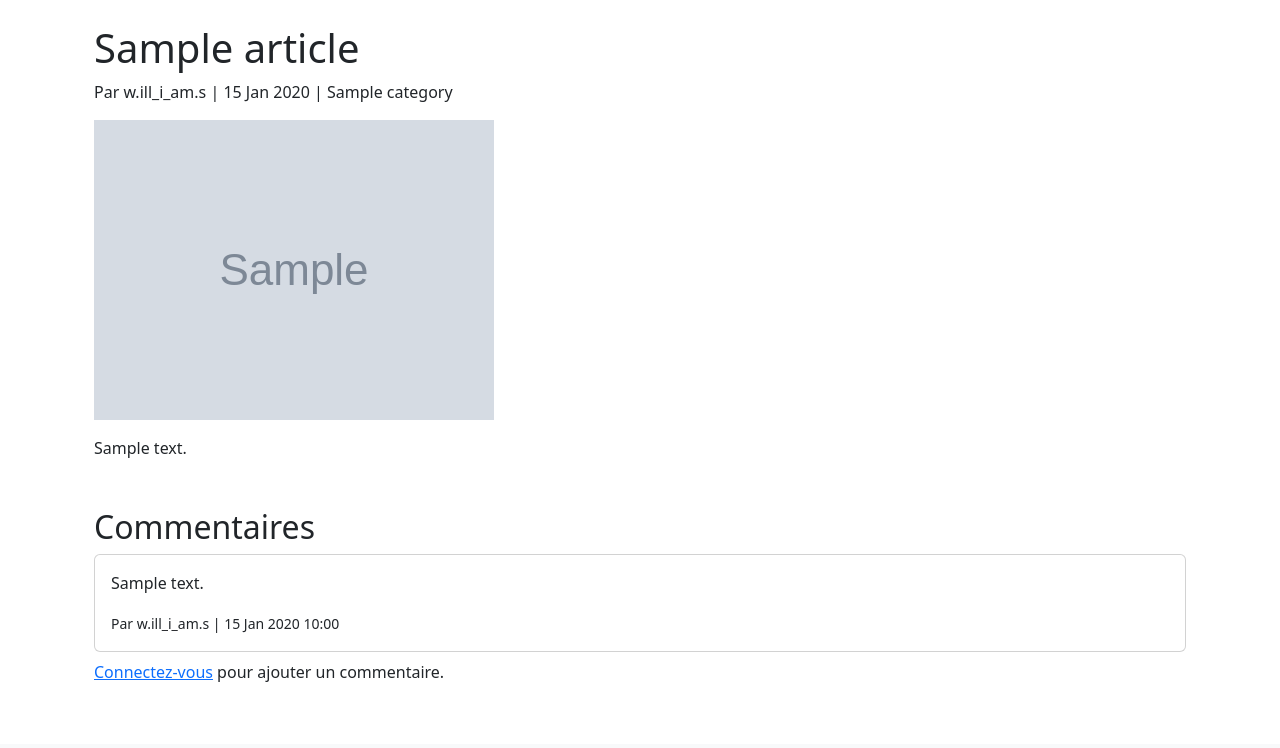
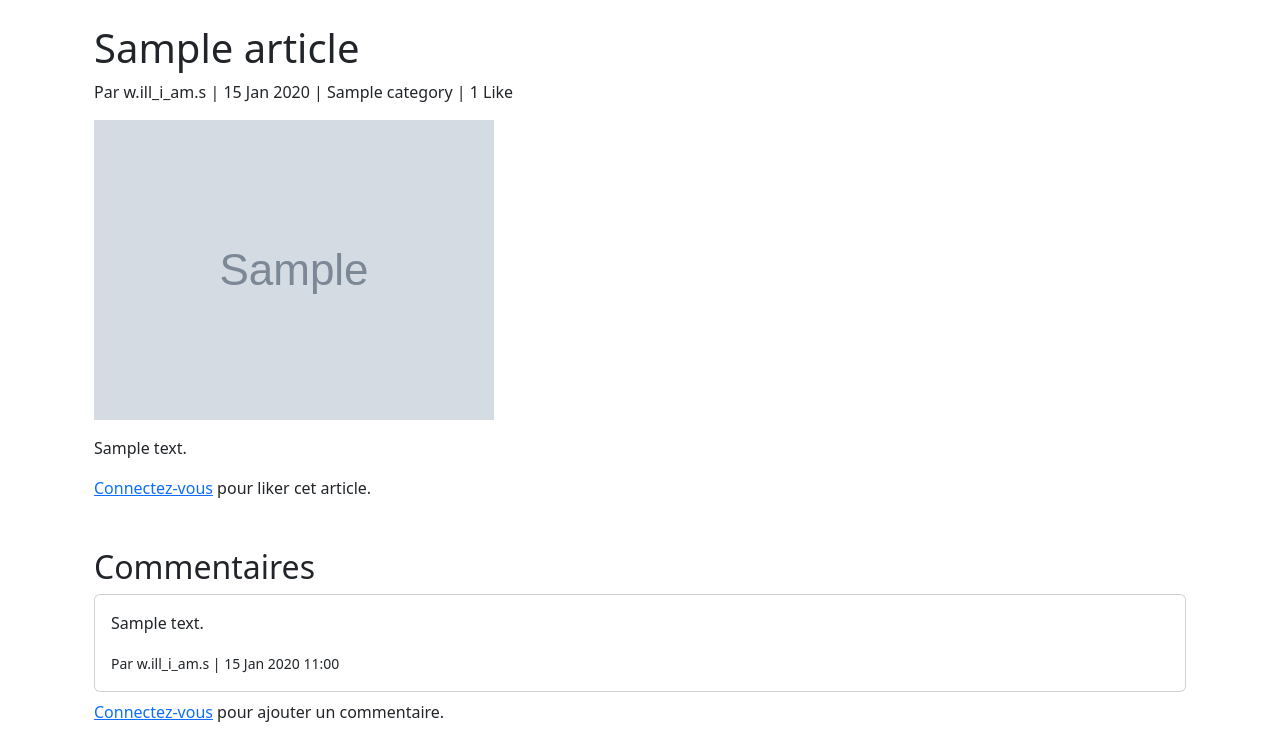
Before and after one commit to WilliamsLenkeu/blogTech, a Django app: a page that uses articles/templates/articles/article_detail.html in a window 1280 px wide. Shown: the part 56-804 px from the top of the page. Before the commit the page ends 738 px from the top, so only its background shows below. Run offline with Django 5.2, Linux system fonts and the light colour scheme; data comes from the database, SQL or seed files in the repository; both versions use the stored data as it was after the commit; tables that the repository leaves empty hold one stand-in row (values such as "Sample post"); grey boxes marked "Sample" are stand-in pictures; parts of the project's set-up code (start-up, migrations or seed data) failed here and were passed over.

Commit message:
Ajout de la validation et de la compression des images dans le formulaire d'article. Implémentation d'un système de likes pour les articles, permettant aux utilisateurs de liker ou de retirer leur like. Mise à jour des vues pour gérer l'affichage des likes et des commentaires. Modification des paramètres de langue et de cache dans les réglages du projet.

```diff
--- a/articles/forms.py
+++ b/articles/forms.py
@@ -1,5 +1,9 @@
 from django import forms
 from .models import Article, Category, Comment
+from django.core.exceptions import ValidationError
+from PIL import Image
+from io import BytesIO
+from django.core.files.uploadedfile import InMemoryUploadedFile
 
 class ArticleForm(forms.ModelForm):
     class Meta:
@@ -9,6 +13,47 @@
             'content': forms.Textarea(attrs={'rows': 10}),
         }
 
+    def clean_image(self):
+        image = self.cleaned_data.get('image')
+        if image:
+            # Cette méthode s'occupe uniquement de la validation
+            if image.size > 5 * 1024 * 1024:  # 5MB max
+                raise ValidationError("L'image ne doit pas dépasser 5 Mo.")
+            if not image.name.lower().endswith(('.png', '.jpg', '.jpeg')):
+                raise ValidationError("Seuls les formats PNG et JPG sont acceptés.")
+        return image
+
+    def save(self, commit=True):
+        # Cette méthode est surchargée pour compresser l'image avant l'enregistrement
+        article = super().save(commit=False)
+
+        image = self.cleaned_data.get('image')
+        if image:
+            # Ouvrir l'image avec Pillow
+            pil_image = Image.open(image)
+
+            # Créer un buffer pour sauvegarder l'image compressée
+            output = BytesIO()
+
+            # Redimensionner l'image si elle est trop grande (facultatif)
+            if pil_image.width > 800 or pil_image.height > 600:
+                pil_image.thumbnail((800, 600))
+
+            # Compresser et sauvegarder l'image dans le buffer
+            # Ajustez la qualité (quality) pour trouver le bon équilibre taille/qualité
+            if pil_image.mode in ('RGBA', 'P'):
+                pil_image = pil_image.convert('RGB')
+            pil_image.save(output, format='JPEG', quality=85)
+            output.seek(0)
+
+            # Mettre à jour l'objet image de l'article avec le fichier compressé
+            article.image = InMemoryUploadedFile(output, 'ImageField', f"{image.name.split('.')[0]}.jpeg", 'image/jpeg', output.getbuffer().nbytes, None)
+
+        if commit:
+            article.save()
+        return article
+
+
 class CommentForm(forms.ModelForm):
     class Meta:
         model = Comment
@@ -16,3 +61,9 @@
         widgets = {
             'content': forms.Textarea(attrs={'rows': 4, 'placeholder': 'Votre commentaire...'}),
         }
+
+    def clean_content(self):
+        content = self.cleaned_data.get('content')
+        if len(content) > 1000:
+            raise ValidationError("Le commentaire ne doit pas dépasser 1000 caractères.")
+        return content
--- a/articles/models.py
+++ b/articles/models.py
@@ -47,3 +47,14 @@
 
     def __str__(self):
         return f"Commentaire par {self.author} sur {self.article}"
+
+class Like(models.Model):
+    article = models.ForeignKey(Article, on_delete=models.CASCADE, related_name='likes')
+    user = models.ForeignKey(get_user_model(), on_delete=models.CASCADE)
+    created_at = models.DateTimeField(auto_now_add=True)
+
+    class Meta:
+        unique_together = ('article', 'user')  # Un utilisateur ne peut liker un article qu'une fois
+
+    def __str__(self):
+        return f"Like de {self.user} sur {self.article}"
--- a/articles/templates/articles/article_detail.html
+++ b/articles/templates/articles/article_detail.html
@@ -2,11 +2,24 @@
 {% block content %}
 <div class="container my-4">
     <h1>{{ article.title }}</h1>
-    <p>Par {{ article.author }} | {{ article.created_at|date:"d M Y" }} | {{ article.category }}</p>
+    <p>Par {{ article.author }} | {{ article.created_at|date:"d M Y" }} | {{ article.category }} | {{ article.likes.count }} Like{{ article.likes.count|pluralize }}</p>
     {% if article.image %}
         <img src="{{ article.image.url }}" class="img-fluid mb-3" alt="{{ article.title }}" style="max-height: 400px; object-fit: cover;">
     {% endif %}
     <div>{{ article.content|safe }}</div>
+
+    <!-- Bouton Like -->
+    {% if user.is_authenticated %}
+        <form method="post" action="{% url 'article_like' article.slug %}">
+            {% csrf_token %}
+            <button type="submit" class="btn {% if is_liked %}btn-outline-primary{% else %}btn-primary{% endif %}">
+                {% if is_liked %}Retirer le like{% else %}Liker{% endif %}
+            </button>
+        </form>
+    {% else %}
+        <p><a href="{% url 'login' %}">Connectez-vous</a> pour liker cet article.</p>
+    {% endif %}
+
     {% if user.is_authenticated and user == article.author or user.is_staff %}
         <a href="{% url 'article_edit' article.slug %}" class="btn btn-warning">Modifier</a>
         <a href="{% url 'article_delete' article.slug %}" class="btn btn-danger">Supprimer</a>
--- a/articles/urls.py
+++ b/articles/urls.py
@@ -1,5 +1,5 @@
 from django.urls import path
-from .views import article_list, article_detail, article_create, article_edit, article_delete, comment_delete
+from .views import article_list, article_detail, article_create, article_edit, article_delete, comment_delete, article_like
 
 urlpatterns = [
     path('', article_list, name='article_list'),
@@ -8,4 +8,5 @@
     path('<slug:slug>/edit/', article_edit, name='article_edit'),
     path('<slug:slug>/delete/', article_delete, name='article_delete'),
     path('<slug:slug>/comment/<int:comment_id>/delete/', comment_delete, name='comment_delete'),
+    path('<slug:slug>/like/', article_like, name='article_like'),
 ]
--- a/articles/views.py
+++ b/articles/views.py
@@ -2,37 +2,28 @@
 from django.contrib.auth.decorators import login_required
 from django.contrib import messages
 from django.core.paginator import Paginator
+from django.db.models import Q
 import markdown
-from .models import Article, Category, Comment
+from .models import Article, Category, Comment, Like
 from .forms import ArticleForm, CommentForm
-from django.db.models import Q
 
 def article_list(request):
-    # Récupérer les paramètres GET pour la recherche et le filtrage
     query = request.GET.get('q', '')
     category_slug = request.GET.get('category', '')
+    articles = Article.objects.all().select_related('category', 'author').order_by('-created_at')
 
-    # Récupérer tous les articles
-    articles = Article.objects.all().order_by('-created_at')
-
-    # Filtrer par catégorie si spécifiée
     if category_slug:
         articles = articles.filter(category__slug=category_slug)
-
-    # Rechercher dans le titre ou le contenu si un terme de recherche est fourni
     if query:
         articles = articles.filter(Q(title__icontains=query) | Q(content__icontains=query))
 
-    # Convertir le contenu Markdown en HTML
     for article in articles:
         article.content = markdown.markdown(article.content)
 
-    # Pagination : 10 articles par page
     paginator = Paginator(articles, 10)
     page_number = request.GET.get('page')
     page_obj = paginator.get_page(page_number)
 
-    # Récupérer toutes les catégories pour le menu de filtrage
     categories = Category.objects.all()
 
     return render(request, 'articles/article_list.html', {
@@ -44,8 +35,10 @@
 
 def article_detail(request, slug):
     article = get_object_or_404(Article, slug=slug)
-    article.content = markdown.markdown(article.content)  # Convertir Markdown
-    comments = article.comments.all().order_by('-created_at')  # Récupérer les commentaires
+    article.content = markdown.markdown(article.content)
+    comments = article.comments.all().order_by('-created_at')
+    is_liked = article.likes.filter(user=request.user).exists() if request.user.is_authenticated else False
+
     if request.method == 'POST':
         if not request.user.is_authenticated:
             messages.error(request, "Vous devez être connecté pour commenter.")
@@ -60,10 +53,12 @@
             return redirect('article_detail', slug=article.slug)
     else:
         form = CommentForm()
+
     return render(request, 'articles/article_detail.html', {
         'article': article,
         'comments': comments,
-        'form': form
+        'form': form,
+        'is_liked': is_liked,
     })
 
 @login_required
@@ -120,3 +115,14 @@
         messages.success(request, 'Commentaire supprimé avec succès !')
         return redirect('article_detail', slug=slug)
     return render(request, 'articles/comment_confirm_delete.html', {'article': article, 'comment': comment})
+
+@login_required
+def article_like(request, slug):
+    article = get_object_or_404(Article, slug=slug)
+    like, created = Like.objects.get_or_create(article=article, user=request.user)
+    if not created:
+        like.delete()
+        messages.success(request, 'Like retiré.')
+    else:
+        messages.success(request, 'Article liké !')
+    return redirect('article_detail', slug=article.slug)
```
Also changed, not shown: blog/settings.py (+9 -5 lines), articles/migrations/0003_like.py (added), db.sqlite3.
